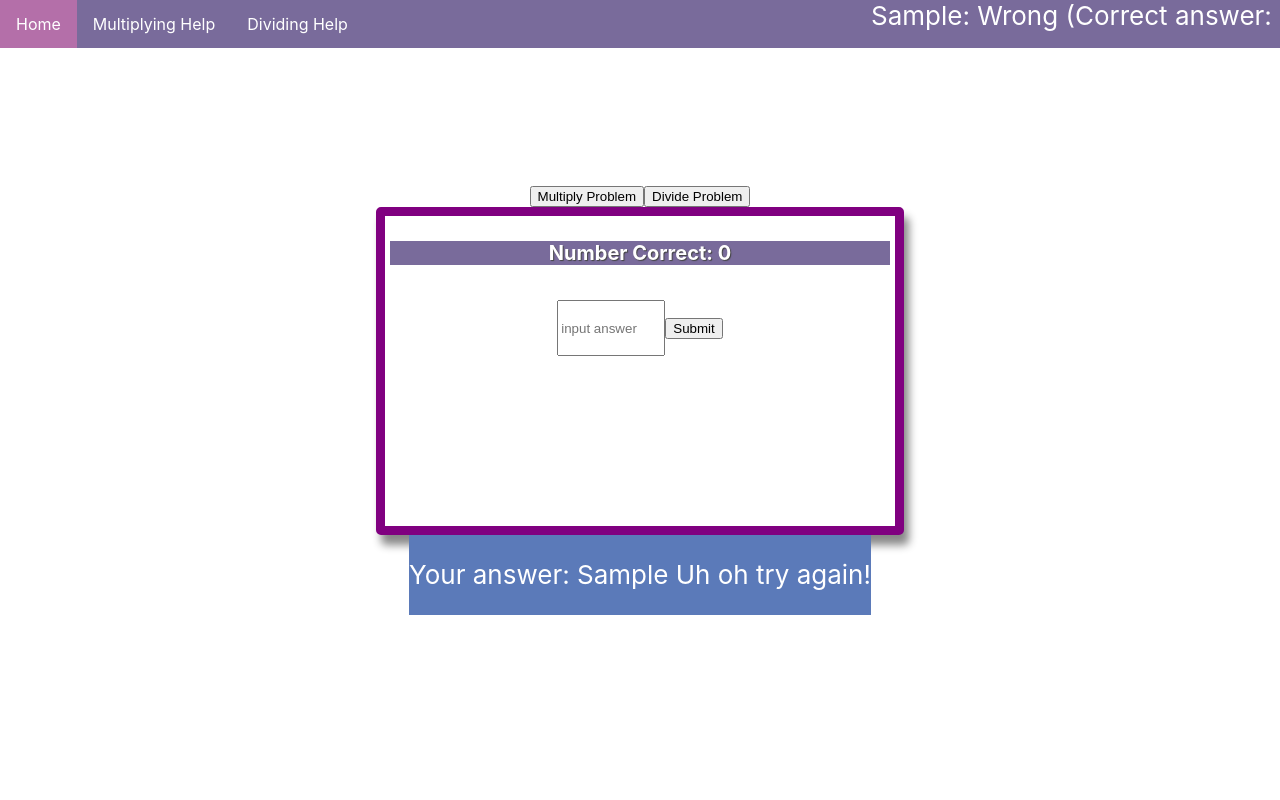
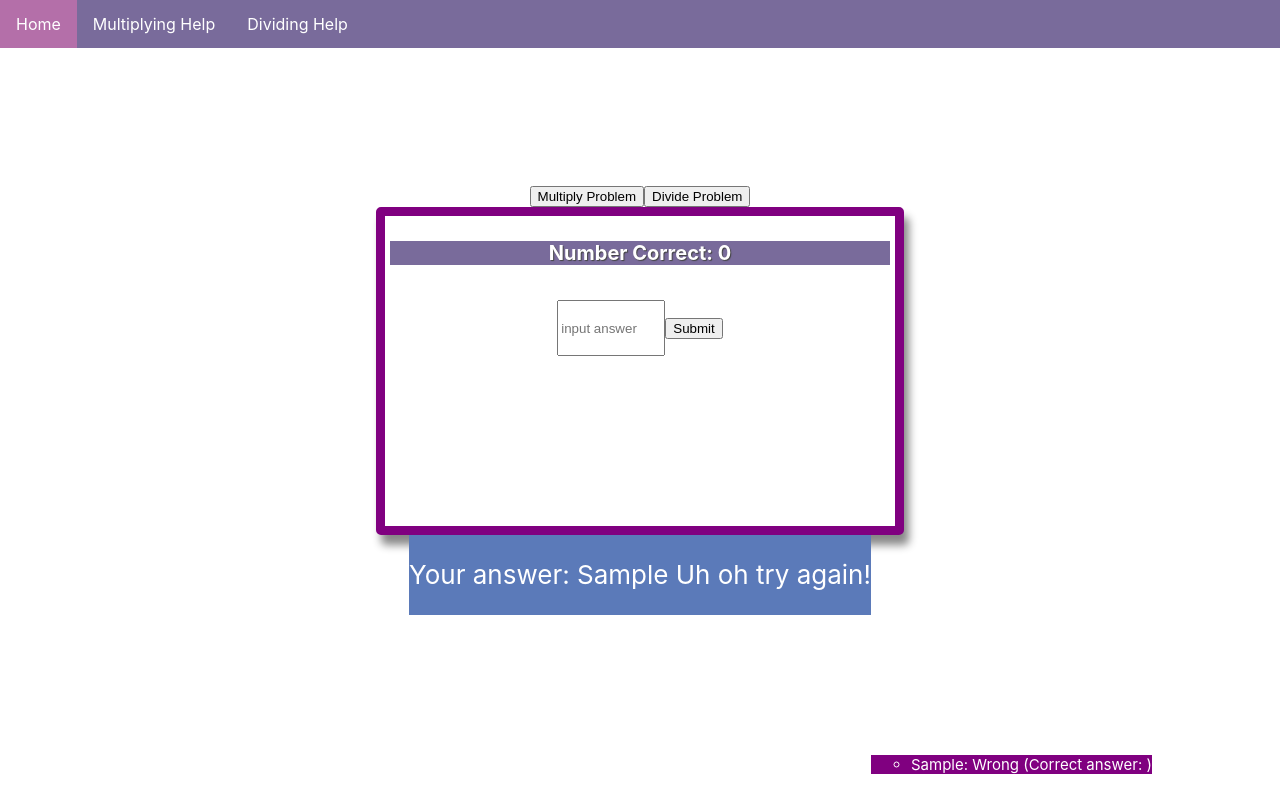
Before and after one commit to MVallery/mathfactmaster, a React (Create React App) app: page / in a window 1280 px wide. Both pictures are taken after typing "Sample" into the empty fields and a click on the button "Submit". Built offline with nearby package versions, Linux system fonts and the light colour scheme.

Commit message:
completed question list styled better

```diff
--- a/src/App.css
+++ b/src/App.css
@@ -79,6 +79,8 @@
 }
 .card-top {
   background: rgb(121, 107, 155);
+  margin: 0;
+  padding: 0;
   color: white;
   font-size: 20px;
   justify-content:top;
@@ -88,7 +90,7 @@ input[type="text"] {
   width: 100px;
   height:50px;
 }
-ul {
+.ul-nav {
   list-style-type: none;
   margin: 0;
   padding: 0;
@@ -113,3 +115,16 @@ li a {
 li a:hover {
   background-color: rgb(180, 111, 169);
 }
+.ul-completedQ {
+  list-style-type:none;
+  position: fixed;
+  bottom: 0;
+  /* bottom: 1px;
+  left: 2px; */
+  background-color: purple;
+}
+.li-completedQ {
+  list-style-type:circle;
+  color:white;
+  font-size: 15px;
+}
--- a/src/App.js
+++ b/src/App.js
@@ -105,7 +105,7 @@ const keypress = (e) => {
 
   return (
 <div className="Giant-container">
-<ul>
+<ul className= "ul-nav">
   <li><a href="default.asp">Home</a></li>
   <li><a href="news.asp">Multiplying Help</a></li>
   <li><a href="contact.asp">Dividing Help</a></li>
@@ -135,15 +135,6 @@ const keypress = (e) => {
         <button type= "submit" onKeyPress={keypress}form className="commentForm" onClick={handleSubmitAnswer}>Submit</button>
 
 
-
-
-
-
-
-
-
-
-
     </div>
 
         </div>
@@ -153,9 +144,9 @@ const keypress = (e) => {
 
         {message}
         <div>
-        <ul>
+        <ul className="ul-completedQ">
       {completedQList.map((value, index) => {
-        return <li key={index}>{value}</li>
+        return <li className="li-completedQ" key={index}>{value}</li>
       })}
     </ul>
     </div>
```
